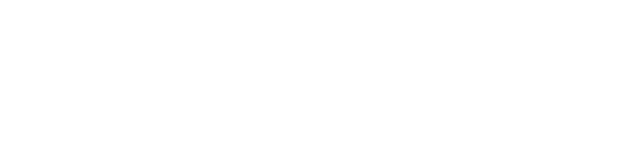
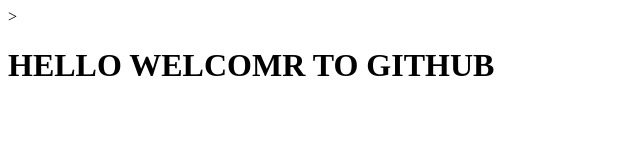
Before and after one commit to kondaharshini985-ops/Temporory-app, a plain HTML site: page index.html in a window 1280 px wide. Shown: the whole page, without its empty margins (0-640 px from the left). Drawn offline with Linux system fonts and the light colour scheme.

Commit message:
one row affected

```diff
--- a/index.html
+++ b/index.html
@@ -6,6 +6,6 @@
     <title>Document</title>
 </head>
 <body>
-
+    ><h1>HELLO WELCOMR TO GITHUB</h1>
 </body>
 </html>
```
